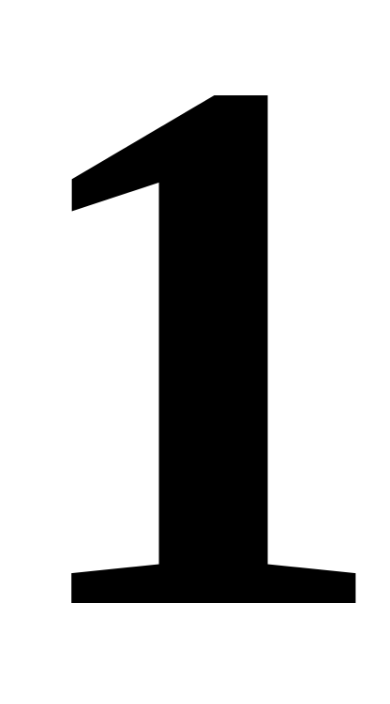
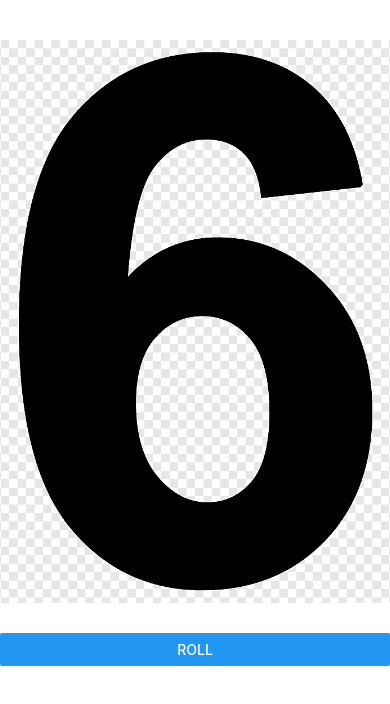
Before and after one commit to pmdev71/react-native-basic, a React Native app: screen / in a window 390 px wide. Shown: the top 704 px of the page. Built offline with nearby package versions, Linux system fonts and the light colour scheme.

Commit message:
random number generate using Math and display random imabe

```diff
--- a/App.js
+++ b/App.js
@@ -15,12 +15,27 @@ import { useState } from 'react';
 import styles from './style';
 
 export default function App() {
+  const [dice, setDice] = useState(5);
+
+  const images = {
+    pics: {
+      0: require('./assets/images/1.png'),
+      1: require('./assets/images/2.png'),
+      2: require('./assets/images/3.png'),
+      3: require('./assets/images/4.png'),
+      4: require('./assets/images/5.png'),
+      5: require('./assets/images/6.png'),
+    },
+  };
+
+  const buttonHandler = () => {
+    setDice(Math.floor(Math.random() * 6)); //generate random number 1-5
+  };
+
   return (
     <View style={styles.container}>
-      <Image
-        style={styles.imageStyle}
-        source={require('./assets/images/1.png')}
-      />
+      <Image style={styles.imageStyle} source={images.pics[dice]} />
+      <Button title="Roll" onPress={buttonHandler} />
     </View>
   );
 }
--- a/style.js
+++ b/style.js
@@ -21,6 +21,7 @@ const styles = StyleSheet.create({
   imageStyle: {
     height: '70%',
     width: '100%',
+    marginBottom: 30,
   },
 });
 
```
